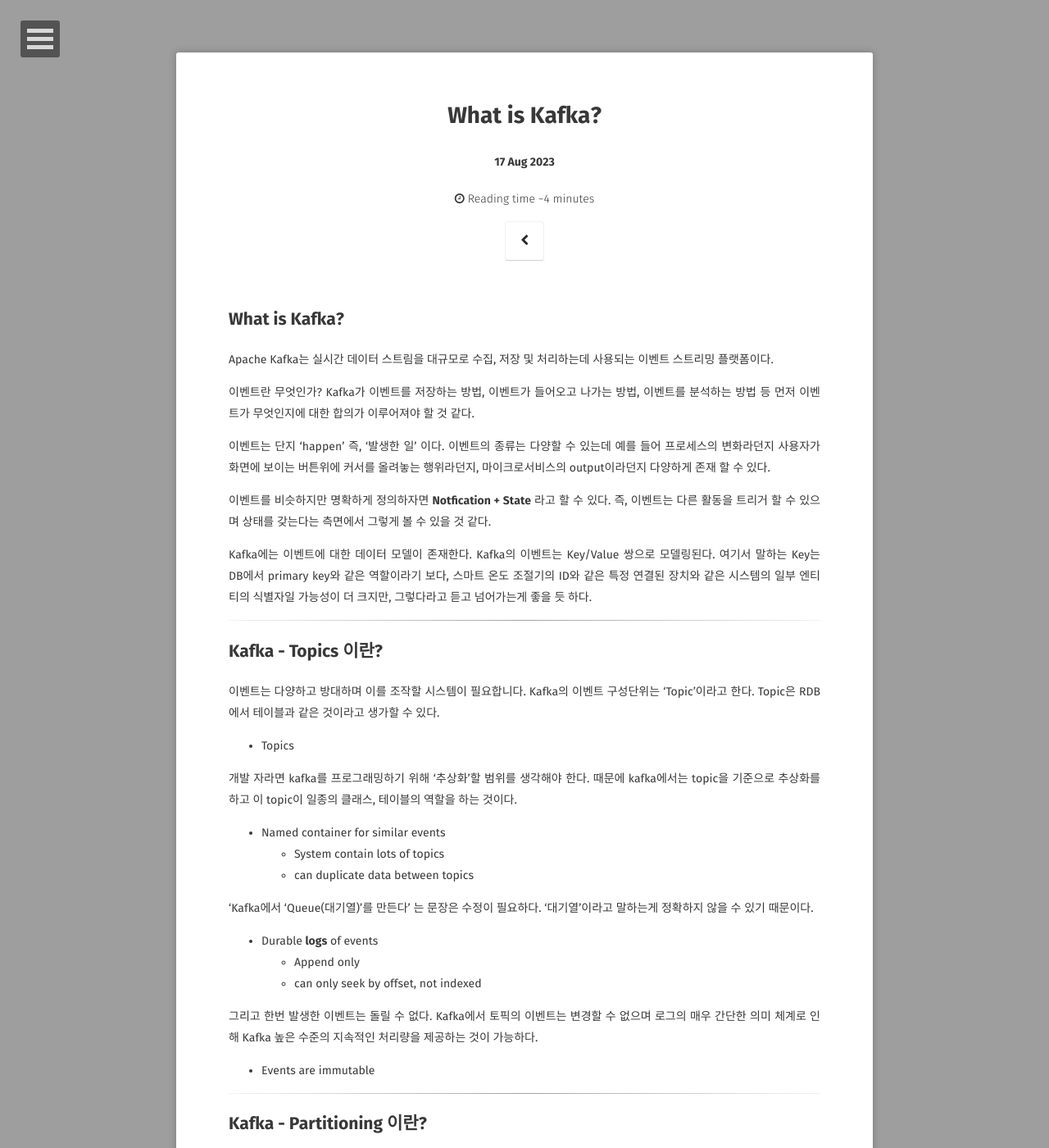
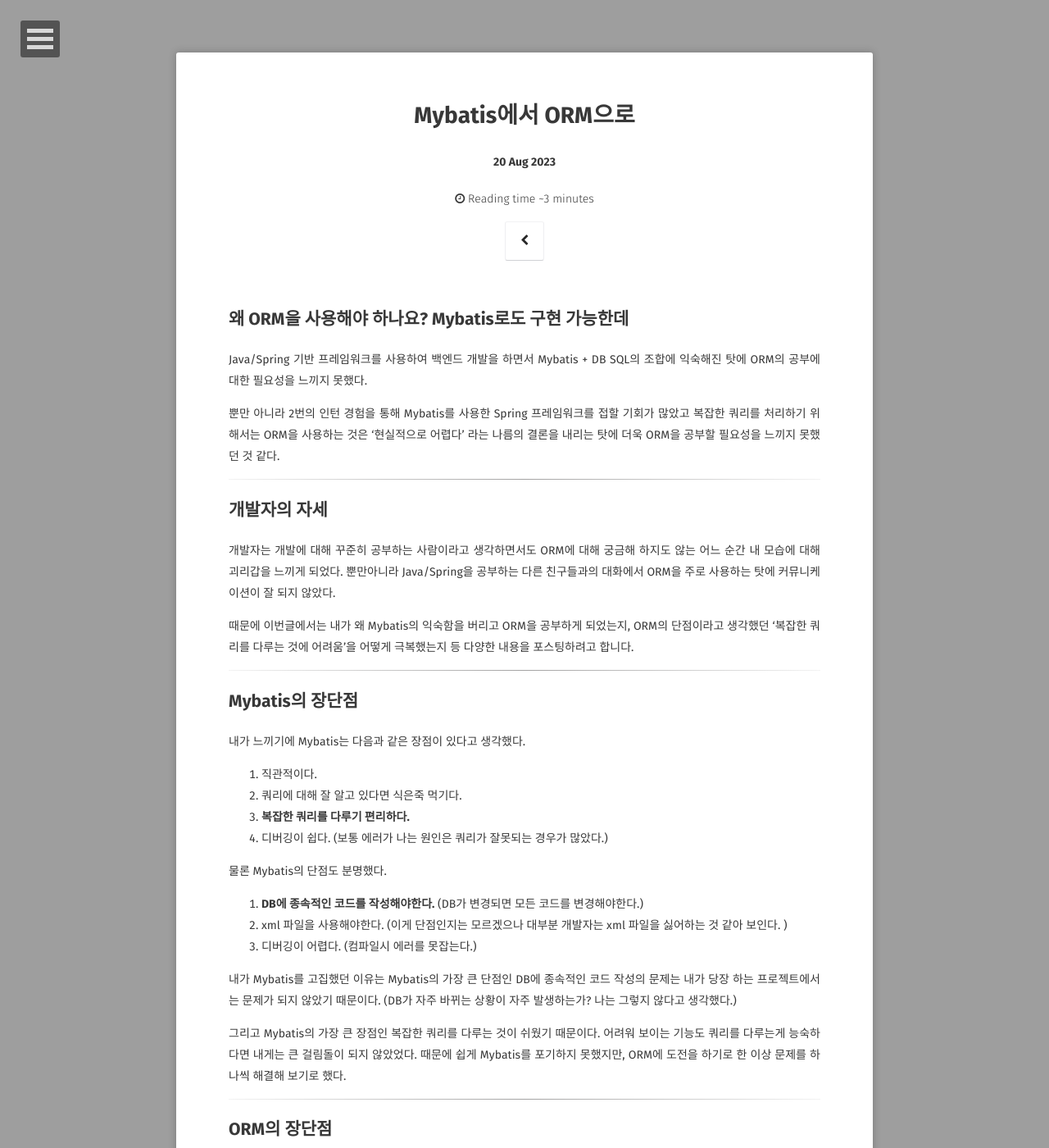
Before and after one commit to MinChangJeong/minchangjeong.github.io, a Jekyll site: the page built from _posts/2023-08-20-post.md, in a window 1280 px wide and 1400 px high. Shown: the whole window at 82% size. Built offline with Jekyll 4.4.1, drawn with Linux system fonts in a browser that asks for light colours; some web fonts are replaced; comment, search, counter and statistics services are not loaded; some of the changed text lies outside the part shown.

Commit message:
[feat] 2023-08-20 블로그 작성

````diff
--- a/_config.yml
+++ b/_config.yml
@@ -1,7 +1,7 @@
 # Site
 title:              정민창
-bio:                '제 블로그에 찾아와 주셔서 감사합니다.'
-description:        "한국공학대학교 컴퓨터공학과"
+bio:                '제 블로그에 찾아와 주셔서 감사합니다. \ 개발을 하면서 발생한 이슈들을 기록하고 관리합니다. '
+description:        "한국공학대학교"
 reading_time:       true
 words_per_minute:   200
 logo:               'assets/img/profile.jpg'
@@ -42,7 +42,7 @@ disqus_shortname:   taylantatli
 # facebook:           username
 github-url:         MinChangJeong
 #stackoverflow:     123456/username   from a "http://stackoverflow.com/users/123456/username" link
-#linkedin:          username
+linkedin:          민창-정-69a75021b
 #xing:              username
 instagram:          min.c00
 #lastfm:            username
@@ -50,7 +50,7 @@ instagram:          min.c00
 #medium:            '@username'
 #pinterest:         username
 #foursquare:        username
-# steam:              username
+#steam:              username
 #dribbble:          username
 #youtube:           username
 #youtube-channel:   channel
--- /dev/null
+++ b/_posts/2023-08-20-post.md
@@ -0,0 +1,137 @@
+---
+layout: post
+title: "Mybatis에서 ORM으로"
+date: 2023-08-20
+excerpt: "왜 ORM을 사용해야 하나요? Mybatis로도 구현 가능한데"
+tags: [springboot, mybatis, jpa, ORM, backend]
+comments: true
+---
+
+## 왜 ORM을 사용해야 하나요? Mybatis로도 구현 가능한데
+
+Java/Spring 기반 프레임워크를 사용하여 백엔드 개발을 하면서 Mybatis + DB SQL의 조합에 익숙해진 탓에 ORM의 공부에 대한 필요성을 느끼지 못했다.
+
+뿐만 아니라 2번의 인턴 경험을 통해 Mybatis를 사용한 Spring 프레임워크를 접할 기회가 많았고  복잡한 쿼리를 처리하기 위해서는 ORM을 사용하는 것은 '현실적으로 어렵다' 라는 나름의 결론을 내리는 탓에 더욱 ORM을 공부할 필요성을 느끼지 못했던 것 같다.
+
+-----
+
+## 개발자의 자세
+
+개발자는 개발에 대해 꾸준히 공부하는 사람이라고 생각하면서도 ORM에 대해 궁금해 하지도 않는 어느 순간 내 모습에 대해 괴리갑을 느끼게 되었다. 뿐만아니라 Java/Spring을 공부하는 다른 친구들과의 대화에서 ORM을 주로 사용하는 탓에 커뮤니케이션이 잘 되지 않았다.
+
+때문에 이번글에서는 내가 왜 Mybatis의 익숙함을 버리고 ORM을 공부하게 되었는지, ORM의 단점이라고 생각했던 '복잡한 쿼리를 다루는 것에 어려움'을 어떻게 극복했는지 등 다양한 내용을 포스팅하려고 합니다.
+
+----
+
+## Mybatis의 장단점
+
+내가 느끼기에 Mybatis는 다음과 같은 장점이 있다고 생각했다.
+
+1. 직관적이다.
+2. 쿼리에 대해 잘 알고 있다면 식은죽 먹기다.
+3. **복잡한 쿼리를 다루기 편리하다.**
+4. 디버깅이 쉽다. (보통 에러가 나는 원인은 쿼리가 잘못되는 경우가 많았다.)
+
+물론 Mybatis의 단점도 분명했다.
+
+1. **DB에 종속적인 코드를 작성해야한다.** (DB가 변경되면 모든 코드를 변경해야한다.)
+2. xml 파일을 사용해야한다. (이게 단점인지는 모르겠으나 대부분 개발자는 xml 파일을 싫어하는 것 같아 보인다. )
+3. 디버깅이 어렵다. (컴파일시 에러를 못잡는다.)
+
+
+내가 Mybatis를 고집했던 이유는 Mybatis의 가장 큰 단점인 DB에 종속적인 코드 작성의 문제는 내가 당장 하는 프로젝트에서는 문제가 되지 않았기 때문이다. (DB가 자주 바뀌는 상황이 자주 발생하는가? 나는 그렇지 않다고 생각했다.)
+
+그리고 Mybatis의 가장 큰 장점인 복잡한 쿼리를 다루는 것이 쉬웠기 때문이다. 어려워 보이는 기능도 쿼리를 다루는게 능숙하다면 내게는 큰 걸림돌이 되지 않았었다. 때문에 쉽게 Mybatis를 포기하지 못했지만, ORM에 도전을 하기로 한 이상 문제를 하나씩 해결해 보기로 했다.
+
+----
+
+## ORM의 장단점
+
+ORM의 장점은 다음과 같다.
+
+1. 도메인 주도 설계(객체지향적 설계 가능)
+2. **간단한 CRUD를 구현하는데 있어서의 강력함.**
+3. 컴파일시 에러를 잘 잡아낸다.
+4. **DB에 독립적인 코드 작성 가능**
+
+이외에도 여러가지 장점이 있지만 이정도로 하고 단점을 알아보자.
+
+1. 복잡한 쿼리를 다루는데 있어서 구현이 어렵다. (이후에 설명할요..ㅎ)
+2. DB 쿼리 자체를 이해하지 못하는 경우가 있는것 같다. (이건 개인적인 생각인데 ORM만을 경험한 개발자라면 간단한 쿼리 자체를 작성하지 못하는 경우를 생각보다 많이 봐서 굉장히 놀랐다.)
+
+단점이 잘 떠오르지 않는다.(ORM을 괜히 쓰는게 아닌것 같다.)
+
+이 글은 사실 ORM의 단점 '복잡한 쿼리 다루기'를 어떻게 할 것인지에 대한 빌드업이었던것 같기도 하다. 이제부터 어떻게 처리할 수 있는지 내 경험을 작성해보려고한ㄷ.ㅏ
+
+----
+
+## JPA ORM - 복잡한 쿼리를 다루기 위한 노력
+
+내가 ORM에서 복잡한 쿼리를 다루는 2가지 방법은 다음과 같다.
+
+1. JPQL
+2. QueryDsl
+
+이 글에서는 QueryDsl에 대해 더 자세하게 이야기 하고 싶어서 JPQL에 대해 간단히 정리하고 넘어 가겠다.
+
+* JPQL
+    * @Query 어노테이션을 사용하면서 쿼리를 작성할 수 있지만 보통 DB 테이블이 아니라 엔티티를 기준으로 쿼리를 작성하기에 엔티티 관계에 대해서만 잘 이해하고 있다면 문제 없이 사용할 수 있다.
+    * 컴파일시 에러를 찾기 힘들다 (문자열 형태로 쿼리를 관리하기 때문에 실행전까지 에러를 발견할 수 없다. )
+    * 조금 복잡한 쿼리는 JPA Interface를 사용하는 것보다 강력할 수 있다.
+
+
+그럼 이제 QueryDsl은 어떻게 복잡한 쿼리를 다룰 수 있었는지에 대해 코드로 확인해보자. 더 자세한 내용은 [Spring JPA와 QueryDsl-JPA](https://freckle-hallway-4b2.notion.site/Spring-JPA-QueryDsl-JPA-7b550a3f63e340d2907744f7627a3135?pvs=4)를 참고해도 좋을 듯 하다.
+
+먼저 나는 '복잡한 쿼리'에 대한 정의를 다음고 같이 내린다.
+
+1. Join 절이 많은가?
+2. 서브쿼리를 사용할 일이 많은가?
+3. 집계함수를 써야하는가?
+
+이외에도 많지만 보통 3가지 경우를 주로 보는것 같다. 아래의 코드는 querydsl을 통해 로직을 설계하는 예시를 가져와봤다.
+
+```java
+import static gdsc.netwalk.domain.activity.entity.QActivity.activity;
+import static gdsc.netwalk.domain.club.entity.QParticipant.participant;
+import static gdsc.netwalk.domain.user.entity.QUser.user;
+
+public class ClubQueryDslRepositoryImpl implements ClubQueryDslRepository {
+    JPAQueryFactory queryFactory;
+    @Override
+    public List<ClubInUserListResponse> findClubInUsers(Long clubId) {
+        return queryFactory
+                .select(new QClubInUserListResponse(
+                    user.id,
+                        user.name,
+                        user.email,
+                        participant.isActive,
+                        queryFactory
+                                .select(activity.totalActDistance.sum())
+                                .from(activity)
+                                .where(activity.user.id.eq(user.id)),
+                        queryFactory
+                                .select(activity.totalActTime.sum())
+                                .from(activity)
+                                .where(activity.user.id.eq(user.id))
+                ))
+                .from(participant)
+                .innerJoin(participant.user, user)
+                .where(participant.club.id.eq(clubId))
+                .fetch();
+    }
+}
+```
+
+이 코드에서 보여주고 싶었던 부분은 join절과 서브쿼리를 사용하는것이 생각보다 단순하다는 것이었다. 무엇보다 **코드 자체가 가독성이 좋다** 는 점이 맘에 들었다.
+
+QueryDsl은 본래 interface를 설계하는 것으로 '원하는 데이터와 그 데이터를 가져오기 위한 데이터'를 적재적소에 가져다 놓기만한다면 쉽게 사용할 수 있는 것 같다.
+
+QueryDsl을 사용하는 방법에 대한 글이 아닌만큼 이쯤에서 마무리하겠다.
+
+## 종합적인 내생각
+
+마지막은 Mybatis와 ORM에 대한 종합적인 내생각을 정리하고 마무리하겠다.
+
+1. ORM을 잘 다루기 위해서는 쿼리에 대한 이해가 반드시 필요하다.
+2. 무조건적으로 하나의 기술을 고집할게 아니라 프로젝트의 특성에 맞춰 기술을 고르자.
+3. ORM은 생각보다 강력하다.(더 좋은 코드를 작성하기 위해서 배민 기술 블로그를 참고하자. )
````
